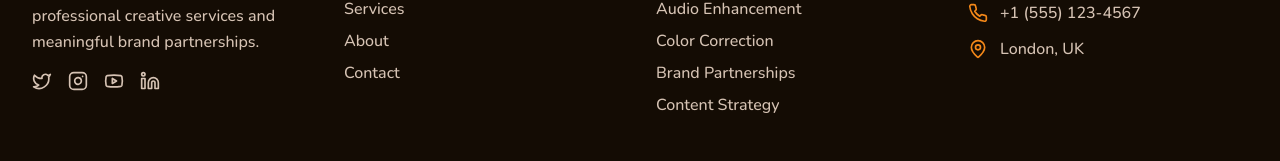
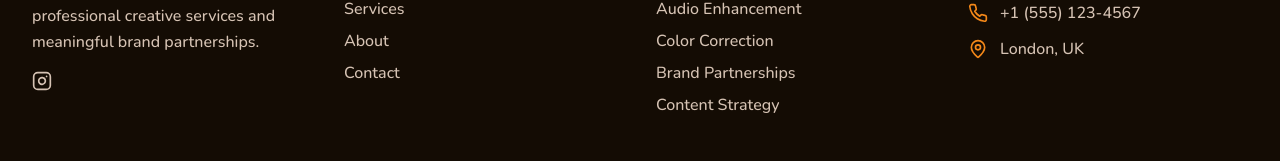
Before and after one commit to FruitStudioUK/Fruit-Site, a Next.js app: page / in a window 1280 px wide. Shown: the part 3404-3565 px from the top of the page. Built offline with nearby package versions, Linux system fonts and the light colour scheme.

Commit message:
Update Footer.tsx

```diff
--- a/components/Footer.tsx
+++ b/components/Footer.tsx
@@ -32,30 +32,30 @@ export function Footer() {
               and meaningful brand partnerships.
             </p>
             <div className="flex space-x-4">
-              <a
+           {/*   <a
                 href="#"
                 className="text-text-gray hover:text-primary-orange transition-colors duration-300"
               >
                 <Twitter className="w-5 h-5" />
-              </a>
+              </a> */}
               <a
-                href="#"
+                href="https://www.instagram.com/fruit.uk"
                 className="text-text-gray hover:text-primary-orange transition-colors duration-300"
               >
                 <Instagram className="w-5 h-5" />
-              </a>
+              </a> {/*
               <a
-                href="#"
+                href="https://www.instagram.com/fruit.uk"
                 className="text-text-gray hover:text-primary-orange transition-colors duration-300"
               >
-                <Youtube className="w-5 h-5" />
+                {/*  <Youtube className="w-5 h-5" />
               </a>
               <a
                 href="#"
                 className="text-text-gray hover:text-primary-orange transition-colors duration-300"
               >
                 <Linkedin className="w-5 h-5" />
-              </a>
+              </a> */}
             </div>
           </div>
 
```
